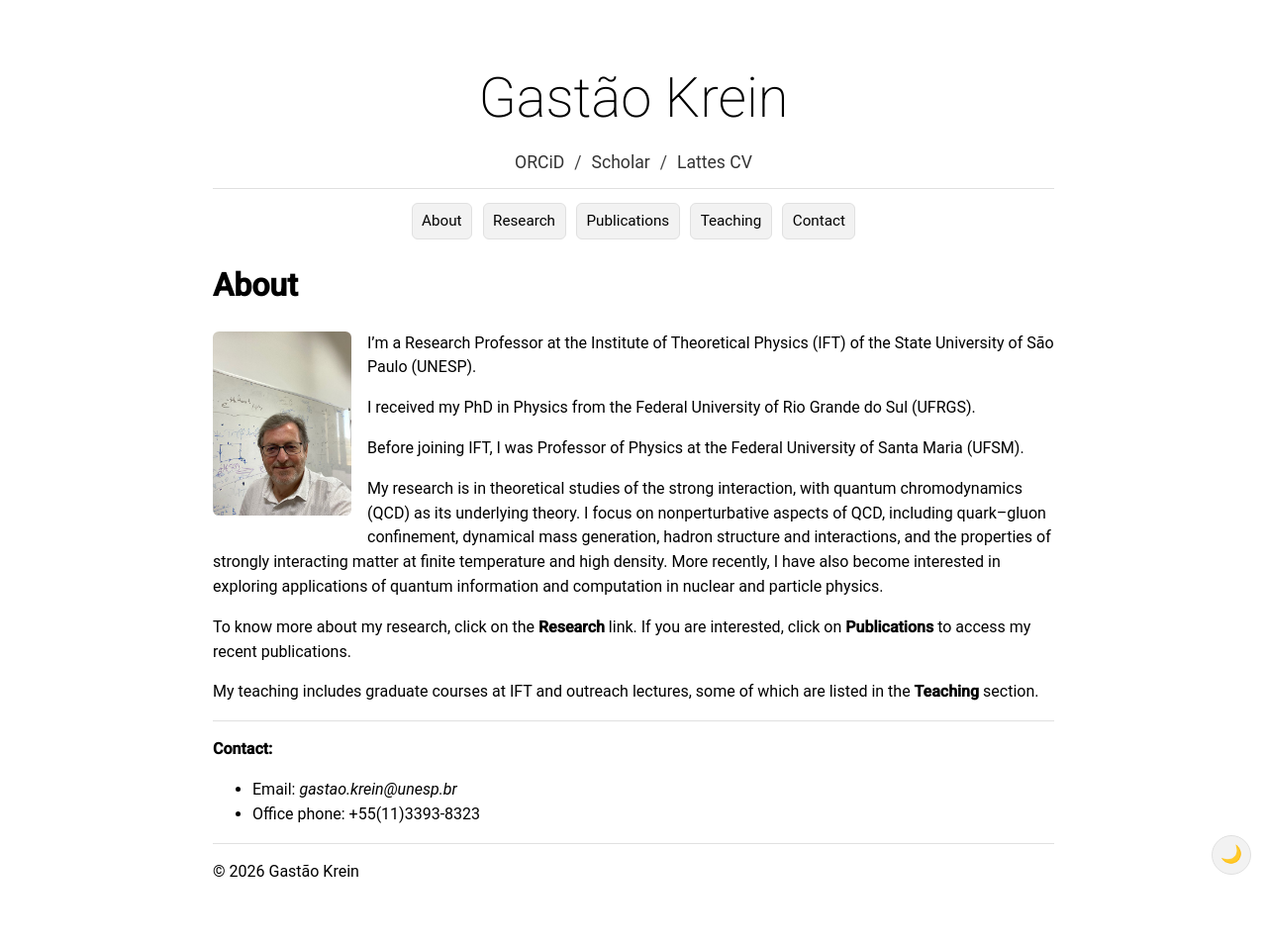
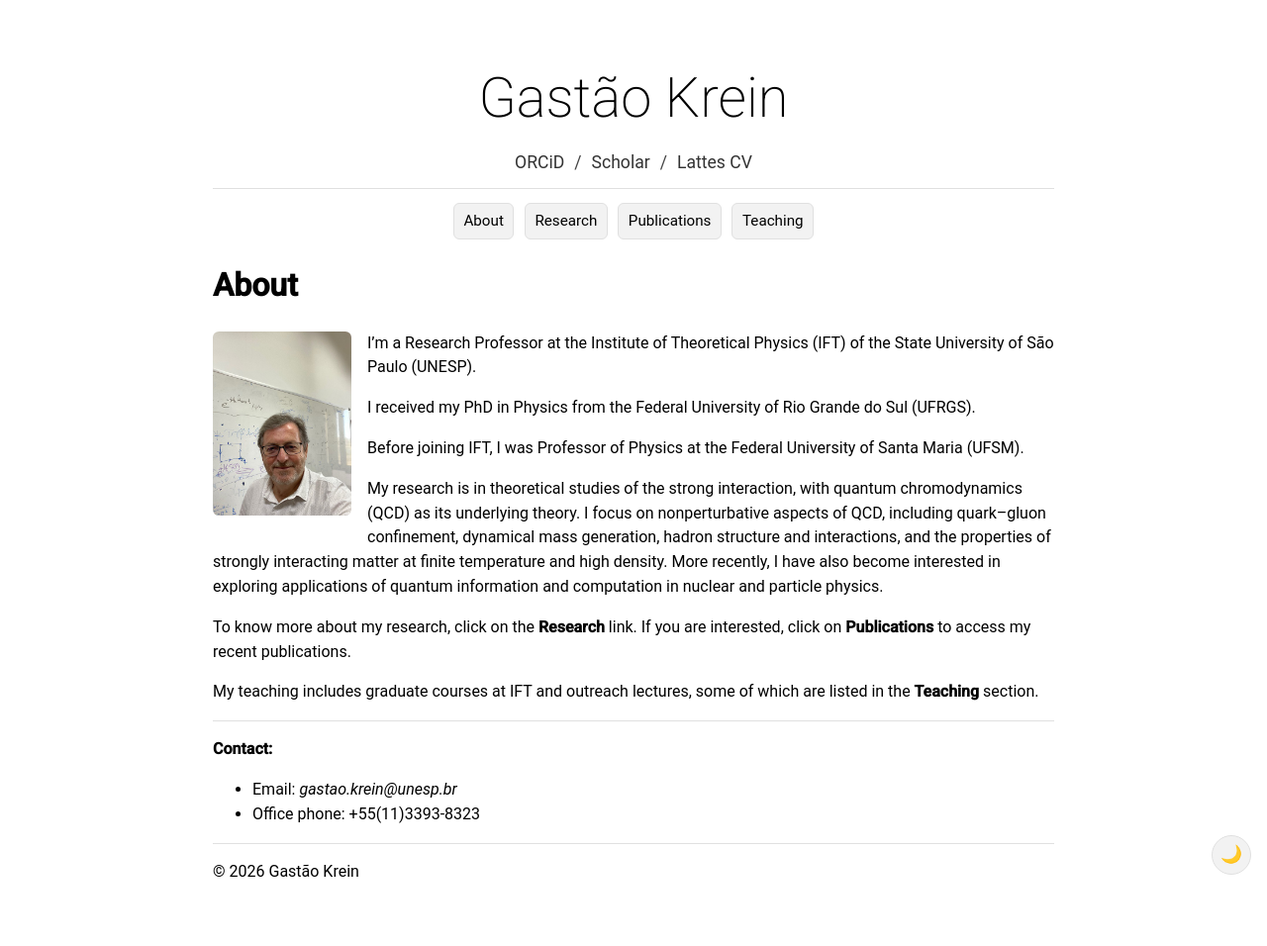
Before and after one commit to gkrein/gkrein.github.io, a Jekyll site: the page built from index.md, in a window 1280 px wide. Shown: the whole page at 99% size. Built offline with Jekyll 4.4.1, drawn with Linux system fonts in a browser that asks for light colours; some web fonts are replaced.

Commit message:
Update default.html

```diff
--- a/_layouts/default.html
+++ b/_layouts/default.html
@@ -30,7 +30,6 @@
   <a href="/Research.html">Research</a>
   <a href="/Publications.html">Publications</a>
   <a href="/Teaching.html">Teaching</a>
-  <a href="/Contact.html">Contact</a>
   </nav>
   </header>
 
```
